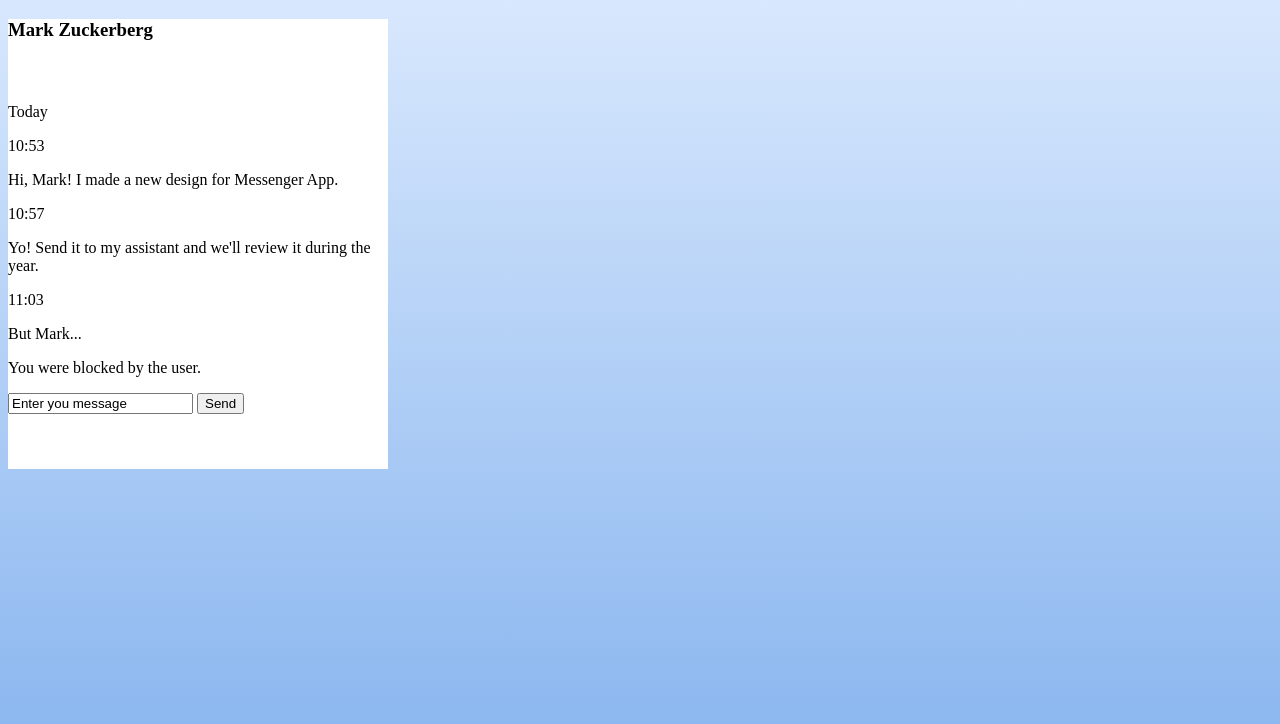
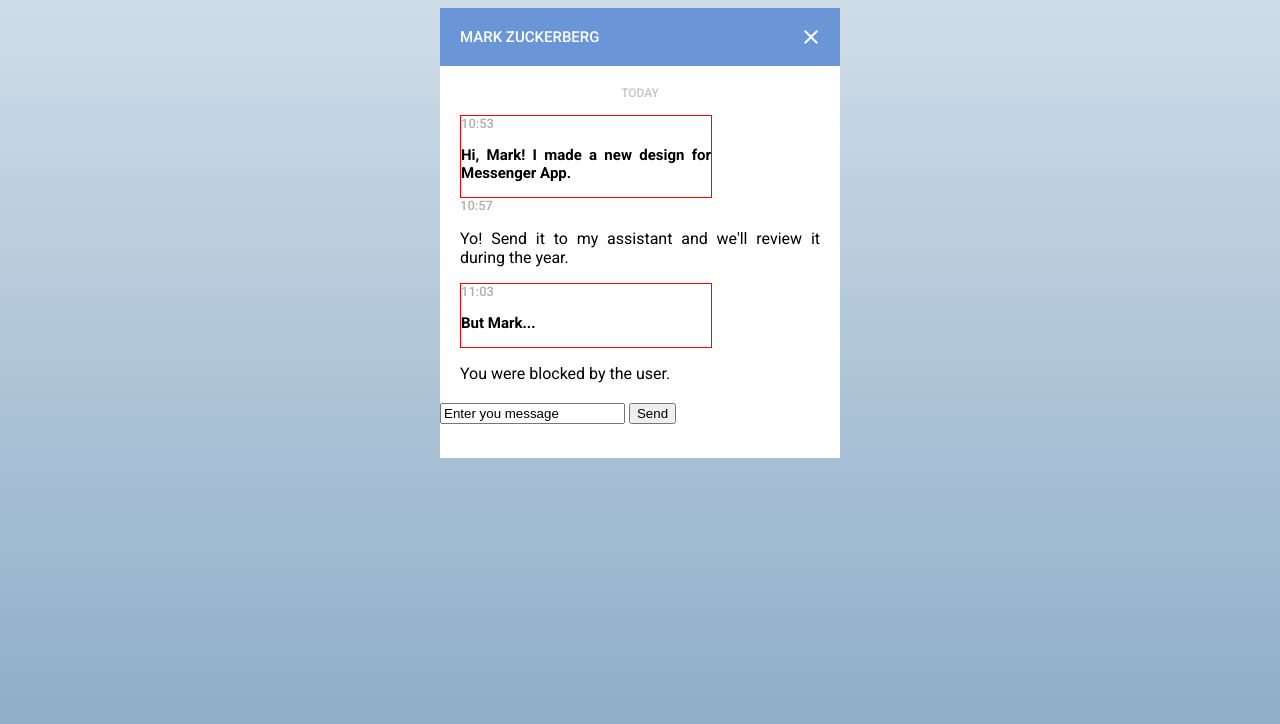
Before and after one commit to KellyTrindade/Frontloops, a plain HTML site: page Loop 1 - Step 4/assets/index.html in a window 1280 px wide. Drawn offline with Linux system fonts and the light colour scheme.

Commit message:
Atualização do CSS; Dando forma ao chat.

```diff
--- a/Loop 1 - Step 4/assets/index.html
+++ b/Loop 1 - Step 4/assets/index.html
@@ -11,7 +11,8 @@
 <body>
   <section class="chat">
     <div class="chat-tab">
-      <h3>Mark Zuckerberg</h3>
+      <span class="dot"></span>
+      <h3 class="contact">Mark Zuckerberg</h3>
 
       <img src="./img/close.svg">
     </div>
--- a/Loop 1 - Step 4/assets/styles.css
+++ b/Loop 1 - Step 4/assets/styles.css
@@ -1,11 +1,62 @@
 html {
-    background-image: linear-gradient(rgb(216, 232, 253), rgb(132, 178, 238));
+    background-image: linear-gradient(rgb(207, 221, 232), rgb(137, 169, 197));
     background-repeat: no-repeat;
     height: 100%;
+    font-family: Roboto, sans-serif;
+    text-align: center;
 }
 
 .chat {
     background-color: white;
-    width: 380px;
+    width: 400px;
     height: 450px;
+    display: inline-block;
+    text-align: justify;
 }
+
+.chat-tab {
+    background-color: rgb(106, 150, 216);
+}
+
+.contact {
+    display: inline-block;
+    margin: 0;
+    padding: 20px;
+    color: white;
+    text-transform: uppercase;
+    font-size: 15px;
+    font-weight: 500;
+}
+
+.chat-tab img {
+    padding: 17px;
+    float: right;
+}
+
+.chat-body {
+    margin: 20px;
+
+}
+
+.chat-date {
+    text-align: center;
+    text-transform: uppercase;
+    font-size: 12px;
+    color: rgb(196, 196, 196);
+    font-weight: 500;
+}
+
+.user-message {
+    border: 1px solid red;
+    width: 250px;
+    margin-top: 15px;
+    font-size: 15px;
+    font-weight: 700;
+}
+
+.message-time {
+    font-size: 13px;
+    font-weight: 500;
+    color: rgb(175, 175, 175);
+    margin-top: 0;
+}
```
